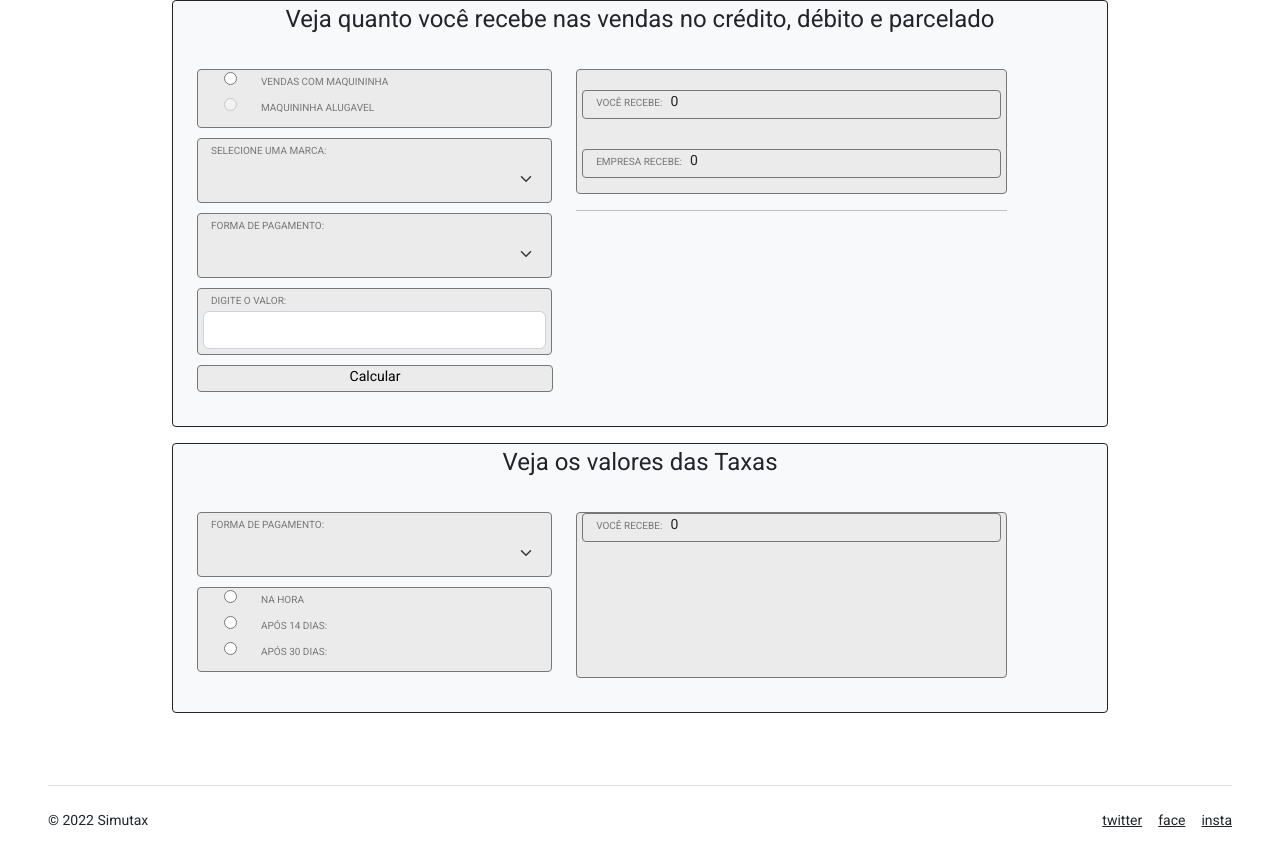
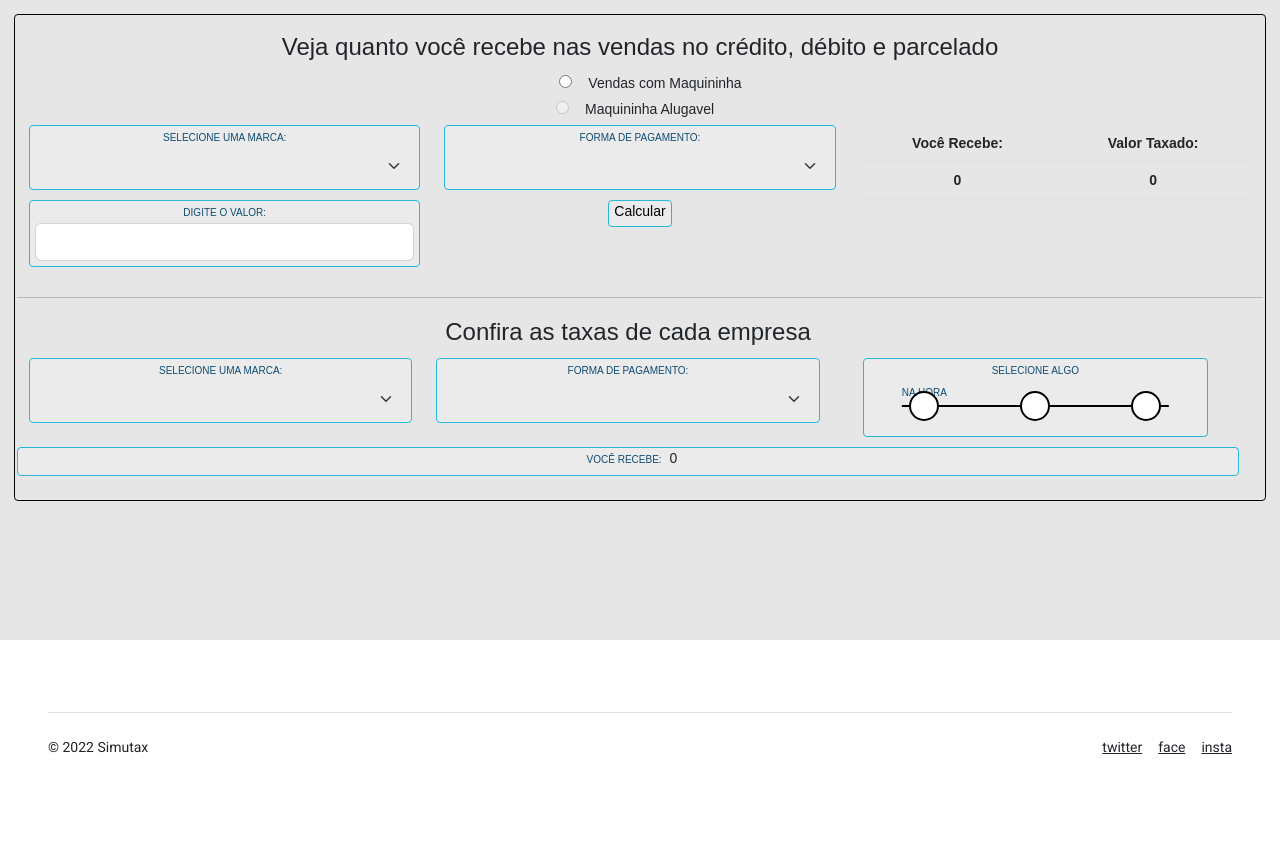
Before and after one commit to JaoGomess/SimuladorTaxa, an Angular app: page /calculadora in a window 1280 px wide. Shown: the top 866 px of the page. Built offline with nearby package versions, Linux system fonts and the light colour scheme.

Commit message:
mudança interface calculadora

```diff
--- a/src/app/share/calculadora/calculadora.component.css
+++ b/src/app/share/calculadora/calculadora.component.css
@@ -1,13 +1,5 @@
-.filtro {
-  box-sizing: border-box;
-  border-spacing: 0px;
-  border-radius: 4px 4px 4px 4px;
-  border: solid 1px;
-}
-
-
 .select-wrap {
-  border: 1px solid #777;
+  border: 1px solid #25b8d9;
   border-radius: 4px;
   margin-bottom: 10px;
   padding: 0 5px 5px;
@@ -17,7 +9,7 @@
 .select-wrap label {
   font-size:10px;
   text-transform: uppercase;
-  color: #777;
+  color: #0e4c73;
   padding: 2px 8px 0;
 }
 
@@ -33,13 +25,269 @@ select {
 }
 
 .container {
-  width: 60rem;
+  background-color: #E6E6E6;
 }
 
-.containerTaxa {
-  margin-top: 1rem;
+.square {
+  width: 50%;
+  height: 50vw;
 }
 
-#calc {
-  width: 356px;
+.wide {
+  width: 100%;
+  height: 50vw;
 }
+
+.tall {
+  width: 50%;
+  height: 100vw;
+}
+
+
+.box {
+  border: solid 1px black;
+  border-radius: 4px 4px 4px 4px;
+  margin: auto;
+  padding: 1em;
+  background: rgba(#214050,.5);
+  box-shadow: 0 0 0 1px rgba(#214050,.6) inset;
+}
+
+*, *:before, *:after {
+  box-sizing: border-box;
+}
+.square,
+.tall,
+.wide {
+  margin: auto;
+  padding: 1em;
+  background: rgba(#214050,.5);
+  box-shadow: 0 0 0 1px rgba(#214050,.6) inset;
+  text-align: center;
+  font-family: "Century Gothic", sans-serif;
+}
+
+
+
+
+
+
+
+
+
+
+
+
+
+
+
+
+
+
+
+
+
+
+
+
+
+
+
+
+
+
+
+
+
+
+
+
+
+
+
+
+
+
+
+#form-wrapper {
+	width: 100%;
+	display: flex;
+	flex-direction: column;
+	align-items: center;
+}
+
+form {
+  width: 90%;
+  max-width: 500px;
+}
+form #form-title {
+  margin-top: 0;
+  font-weight: 400;
+  text-align: center;
+}
+form #debt-amount-slider {
+  display: flex;
+  flex-direction: row;
+  align-content: stretch;
+  position: relative;
+  width: 100%;
+  height: 50px;
+  user-select: none;
+}
+form #debt-amount-slider::before {
+  content: " ";
+  position: absolute;
+  height: 2px;
+  width: 100%;
+  width: calc(100% * (4 / 5));
+  top: 50%;
+  left: 50%;
+  transform: translate(-50%, -50%);
+  background: #000;
+}
+form #debt-amount-slider input, form #debt-amount-slider label {
+  box-sizing: border-box;
+  flex: 1;
+  user-select: none;
+  cursor: pointer;
+}
+form #debt-amount-slider label {
+  display: inline-block;
+  position: relative;
+  width: 20%;
+  height: 100%;
+  user-select: none;
+}
+
+form #debt-amount-slider label::after {
+  content: " ";
+  position: absolute;
+  left: 50%;
+  top: 50%;
+  transform: translate(-50%, -50%);
+  width: 30px;
+  height: 30px;
+  border: 2px solid #000;
+  background: #fff;
+  border-radius: 50%;
+  pointer-events: none;
+  user-select: none;
+  z-index: 1;
+  cursor: pointer;
+  transition: all 0.15s ease-in-out;
+}
+form #debt-amount-slider label:hover::after {
+  transform: translate(-50%, -50%) scale(1.25);
+}
+form #debt-amount-slider input {
+  display: none;
+}
+form #debt-amount-slider input:checked + label::before {
+  font-weight: 800;
+  opacity: 1;
+}
+form #debt-amount-slider input:checked + label::after {
+  border-width: 4px;
+  transform: translate(-50%, -50%) scale(0.75);
+}
+form #debt-amount-slider input:checked ~ #debt-amount-pos {
+  opacity: 1;
+}
+form #debt-amount-slider input:checked:nth-child(1) ~ #debt-amount-pos {
+  left: 16%;
+}
+form #debt-amount-slider input:checked:nth-child(3) ~ #debt-amount-pos {
+  left: 30%;
+}
+form #debt-amount-slider input:checked:nth-child(5) ~ #debt-amount-pos {
+  left: 50%;
+}
+form #debt-amount-slider input:checked:nth-child(7) ~ #debt-amount-pos {
+  left: 70%;
+}
+form #debt-amount-slider input:checked:nth-child(9) ~ #debt-amount-pos {
+  left: 90%;
+}
+form #debt-amount-slider #debt-amount-pos {
+  display: block;
+  position: absolute;
+  top: 50%;
+  width: 12px;
+  height: 12px;
+  background: #000;
+  border-radius: 50%;
+  transition: all 0.15s ease-in-out;
+  transform: translate(-50%, -50%);
+  border: 2px solid #fff;
+  opacity: 0;
+  z-index: 2;
+}
+form:valid #debt-amount-slider input + label::before {
+  transform: translate(-50%, 45px) scale(0.9);
+  transition: all 0.15s linear;
+}
+form:valid #debt-amount-slider input:checked + label::before {
+  transform: translate(-50%, 45px) scale(1.1);
+  transition: all 0.15s linear;
+}
+form + button {
+  display: block;
+  position: relative;
+  margin: 56px auto 0;
+  padding: 10px 20px;
+  appearance: none;
+  transition: all 0.15s ease-in-out;
+  font-family: inherit;
+  font-size: 24px;
+  font-weight: 600;
+  background: #fff;
+  border: 2px solid #000;
+  border-radius: 8px;
+  outline: 0;
+  user-select: none;
+  cursor: pointer;
+}
+form + button:hover {
+  background: #000;
+  color: #fff;
+}
+form + button:hover:active {
+  transform: scale(0.9);
+}
+form + button:focus {
+  background: #4caf50;
+  border-color: #4caf50;
+  color: #fff;
+  pointer-events: none;
+}
+form + button:focus::before {
+  animation: spin 1s linear infinite;
+}
+form + button::before {
+  display: inline-block;
+  width: 0;
+  opacity: 0;
+  content: "\f3f4";
+  font-family: "Font Awesome 5 Pro";
+  font-weight: 900;
+  margin-right: 0;
+  transform: rotate(0deg);
+}
+form:invalid + button {
+  pointer-events: none;
+  opacity: 0.25;
+}
+@keyframes spin {
+  from {
+    transform: rotate(0deg);
+    width: 24px;
+    opacity: 1;
+    margin-right: 12px;
+  }
+  to {
+    transform: rotate(360deg);
+    width: 24px;
+    opacity: 1;
+    margin-right: 12px;
+  }
+}
--- a/src/app/share/calculadora/calculadora.component.html
+++ b/src/app/share/calculadora/calculadora.component.html
@@ -1,22 +1,29 @@
-<div class="container">
-    <div class="filtro bg-light">
+<!-- <div class="fundo">
+    <div class="box">
+        <div class="row text-center p-2 p-md-2">
+            <legend>Veja quanto você recebe nas vendas no crédito, débito e parcelado</legend>
+        </div>
+    </div>
+
+</div> -->
+
+<div style="background-color: #E6E6E6;">
+    <div class="wide">
+        <div class="box">
             <div class="row text-center p-2 p-md-2">
                 <legend>Veja quanto você recebe nas vendas no crédito, débito e parcelado</legend>
             </div>
 
-        <div class="row p-4">
-            <div class="col-md-5">
-
-                <div class="select-wrap">
             <div *ngFor="let option of options">
-                        <div class="form-check text-center form-check-inline">
-                            <input type="radio" name="radio" id="radio-{{option.id}}" [(ngModel)]="value"
-                                [value]="option.value" [disabled]="option.estado" />
+                <div class="form-check form-check-inline">
+                    <input type="radio" name="radio" id="radio-{{option.id}}" [(ngModel)]="value" [value]="option.value"
+                        [disabled]="option.estado" />
                 </div>
                 <label for="radio-{{option.id}}">{{option.id}}</label>
             </div>
-                </div>
 
+            <div class="row">
+                <div class="col-md-4">
                     <div class="select-wrap">
                         <label for="teste">Selecione uma Marca:</label>
                         <select name="teste" class="form-select" [(ngModel)]="marcaView"
@@ -28,6 +35,14 @@
                     </div>
 
                     <div class="select-wrap">
+                        <label for="teste">Digite o Valor:</label>
+                        <input type="number" [(ngModel)]="valor" (input)="getValor($event)" class="valor"
+                            class="form-control">
+                    </div>
+                </div>
+
+                <div class="col-md-4">
+                    <div class="select-wrap">
                         <label for="teste">Forma de Pagamento:</label>
                         <select name="teste" class="form-select" [(ngModel)]="optionView"
                             (ngModelChange)="getOption($event)" required>
@@ -37,41 +52,55 @@
                         </select>
                     </div>
 
-                <div class="select-wrap">
-                    <label for="teste">Digite o Valor:</label>
-                    <input type="number" [(ngModel)]="valor" (input)="getValor($event)" id="valor" class="form-control">
+                    <button type="button" (click)="calcularTaxa()" class="select-wrap" id="calc">Calcular</button>
                 </div>
 
-                <button type="button" (click)="calcularTaxa()" class="select-wrap" id="calc">Calcular</button>
-            </div>
-            <div class="col-md-6">
-                <div class="select-wrap">
-                    <div>
-                        <br>
-                    </div>
-                    <div class="select-wrap">
-                        <label for="teste">Você Recebe:</label>
-                        <input type="hidden" class="form-control">{{mostrar ? mostrar : 0}}
-                    </div>
-                    <br>
-                    <div class="select-wrap">
-                        <label for="teste">Empresa Recebe:</label>
-                        <input type="hidden" class="form-control">{{desconto ? desconto : 0}}
-                    </div>
-                </div>
-                <hr>
-            </div>
-        </div>
-     </div>
+                <div class="col-md-4">
+                    <table class="table">
+                        <thead>
+                          <tr>
+                            <th scope="col">Você Recebe: </th>
+                            <th scope="col">Valor Taxado:</th>
+                          </tr>
+                        </thead>
+                        <tbody>
+                          <tr>
+                            <th scope="row">{{mostrar ? mostrar : 0}}</th>
+                            <th >{{desconto ? desconto : 0}}</th>
+                          </tr>
+                        </tbody>
+                    </table>
                 </div>
 
-<div class="container containerTaxa">
-    <div class="filtro bg-light">
+                <div class="col-md-6">
+
+                </div>
+
+                <br>
+                <hr>
+
                 <div class="row text-center p-2 p-md-2">
-            <legend>Veja os valores das Taxas</legend>
+                    <legend>Confira as taxas de cada empresa</legend>
                 </div>
-        <div class="row p-4">
-            <div class="col-md-5">
+
+                <div class="row">
+                    <div class="col-md-4">
+                        <div class="select-wrap">
+                            <label for="teste">Selecione uma Marca:</label>
+                            <select name="teste" class="form-select" [(ngModel)]="viewMarca"
+                                (ngModelChange)="updateInputs($event)" required>
+                                <option *ngFor="let i of listaTaxa" [value]="i.id">
+                                    {{i.marca}}
+                                </option>
+                            </select>
+                        </div>
+
+
+                    </div>
+
+
+
+                    <div class="col-md-4">
                         <div class="select-wrap">
                             <label for="teste">Forma de Pagamento:</label>
                             <select name="teste" class="form-select" [(ngModel)]="viewPagamento" required>
@@ -80,42 +109,97 @@
                                 </option>
                             </select>
                         </div>
+                    </div>
 
+                    <div class="col-md-4">
+                        <div id="form-wrapper">
+                            <form>
                                 <div class="select-wrap">
-                    <div *ngFor="let i of listaDias">
+                                    <label>Selecione algo</label>
+                                    <div id="debt-amount-slider">
+                                        <input type="radio" name="debt-amount" id="2" value="2" required>
+                                        <label for="2" >Na hora</label>
+                                        <input type="radio" name="debt-amount" id="3" value="3" required>
+                                        <label for="3"></label>
+                                        <input type="radio" name="debt-amount" id="4" value="4" required>
+                                        <label for="4"></label>
+                                        <div id="debt-amount-pos"></div>
+                                    </div>
+                                </div>
+
+                            </form>
+                        </div>
+                    </div>
+
+                    <div class="col-md-6">
+
+ <!--                            <div *ngFor="let i of listaDias">
                                 <div class="form-check text-center form-check-inline">
                                     <input type="radio" name="radio" id="radio-{{i.id}}" [(ngModel)]="viewDias" [value]="i.id" />
                                 </div>
                                 <label for="radio-{{i.id}}">{{i.viewValue}}</label>
+                            </div> -->
+
                     </div>
-                </div>
-            </div>
-            <div class="col-md-6">
-                <div class="select-wrap">
+
                     <div class="select-wrap">
                         <label for="teste">Você Recebe:</label>
                         <input type="hidden" class="form-control">{{mostrar ? mostrar : 0}}
-                    </div>
-                    <div>
-                        <br>
-                    </div>
-                    <div>
-                        <br>
-                    </div>
-                    <div>
-                        <br>
-                    </div>
-                    <div>
-                        <br>
-                    </div>
-                    <div>
-                        <br>
-                    </div>
-                    <div>
-                        <br>
                     </div>
                 </div>
             </div>
         </div>
     </div>
 </div>
+
+
+
+
+
+
+
+
+
+
+
+
+
+
+
+
+
+
+
+
+
+
+
+
+
+
+
+
+
+
+
+
+
+
+
+
+
+    <!-- <div class="square">
+    <legend></legend>
+    <h1>Square</h1>
+    <p>This div will maintain its aspect ratio.</p>
+</div>
+
+  <div class="wide">
+    <h1>Wide</h1>
+    <p>This div will maintain its aspect ratio.</p>
+  </div>
+
+  <div class="tall">
+    <h1>Tall</h1>
+    <p>This div will maintain its aspect ratio.</p>
+  </div> -->
--- a/src/app/share/calculadora/calculadora.component.ts
+++ b/src/app/share/calculadora/calculadora.component.ts
@@ -13,9 +13,10 @@ export class CalculadoraComponent implements OnInit {
   ];
 
   public viewPagamento: String;
+  public viewMarca: String;
 
   public listaDias: listaTaxaDias[] = [
-    {id: 4, viewValue: 'Na Hora'},
+    {id: 4, viewValue: '⠀⠀⠀⠀Na Hora'},
     {id: 5, viewValue: 'Após 14 dias:'},
     {id: 6, viewValue: 'Após 30 dias:'},
   ];
@@ -155,7 +156,8 @@ export class CalculadoraComponent implements OnInit {
 
   ngOnInit(): void {
     this.estado = false;
-   }
+  }
+
 
   /**
    * @author João Gomes
```
Also changed, not shown: src/app/share/calculadora/old.html (+122 -47 lines). Lines whose indentation alone changed are shown as unchanged.
